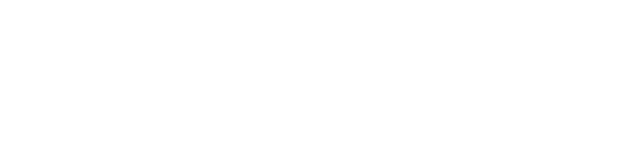
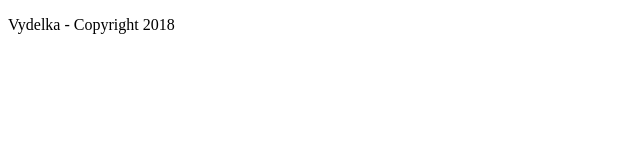
Before and after one commit to koldovsky/lv-316-devops, a plain HTML site: page index.html in a window 1280 px wide. Shown: the whole page, without its empty margins (0-640 px from the left). Drawn offline with Linux system fonts and the light colour scheme.

Commit message:
added copyright

```diff
--- a/index.html
+++ b/index.html
@@ -6,5 +6,7 @@
 </head>
 <body>
 
+
+<p>Vydelka - Copyright 2018</p>
 </body>
 </html>
```
